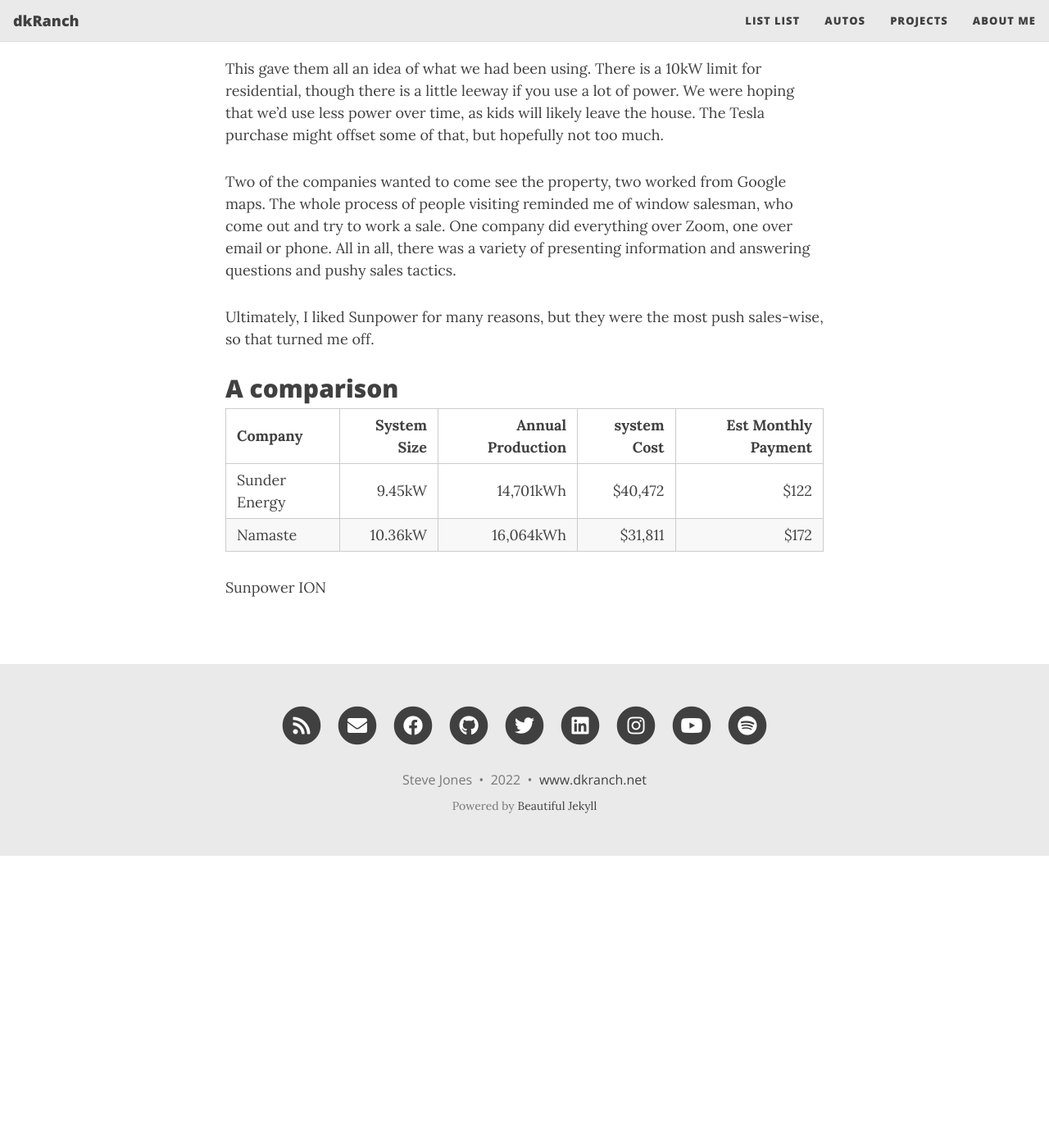
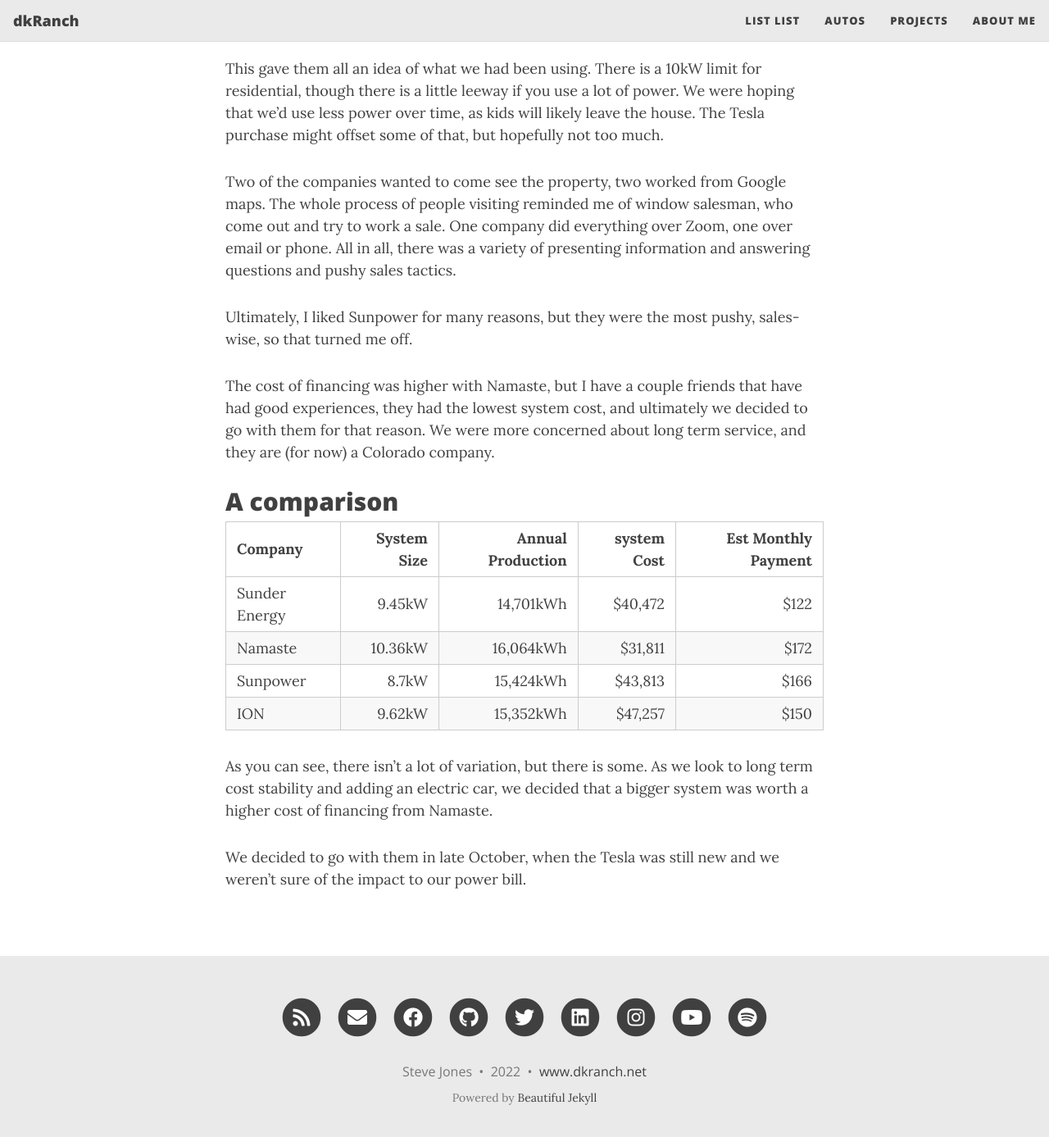
Before and after one commit to dkranch/www, a Jekyll site: the page built from projects/solar/bids.md, in a window 1280 px wide and 1400 px high, scrolled down 1437 px. Shown: the top 1387 px of the window at 82% size. Built offline with Jekyll 4.4.1, drawn with Linux system fonts in a browser that asks for light colours; nearby versions of some CDN libraries; before the commit the page ends 2481 px from its top, so only the background shows below that; some of the changed text lies outside the part shown.

Commit message:
initial solar

```diff
--- a/projects/solar/bids.md
+++ b/projects/solar/bids.md
@@ -41,14 +41,18 @@
 
 Two of the companies wanted to come see the property, two worked from Google maps. The whole process of people visiting reminded me of window salesman, who come out and try to work a sale. One company did everything over Zoom, one over email or phone. All in all, there was a variety of presenting information and answering questions and pushy sales tactics.
 
-Ultimately, I liked Sunpower for many reasons, but they were the most push sales-wise, so that turned me off.
+Ultimately, I liked Sunpower for many reasons, but they were the most pushy, sales-wise, so that turned me off.
 
+The cost of financing was higher with Namaste, but I have a couple friends that have had good experiences, they had the lowest system cost, and ultimately we decided to go with them for that reason. We were more concerned about long term service, and they are (for now) a Colorado company.
 ## A comparison
 
 | Company | System Size | Annual Production | system Cost | Est Monthly Payment |
 |:--------|------------:|------------------:|------------:|--------------------:|
 | Sunder Energy | 9.45kW | 14,701kWh | $40,472 | $122 |
 | Namaste | 10.36kW | 16,064kWh | $31,811 | $172 |
+| Sunpower | 8.7kW | 15,424kWh | $43,813 | $166 |
+| ION | 9.62kW | 15,352kWh | $47,257 | $150 |
 
-Sunpower
-ION
+As you can see, there isn't a lot of variation, but there is some. As we look to long term cost stability and adding an electric car, we decided that a bigger system was worth a higher cost of financing from Namaste.
+
+We decided to go with them in late October, when the Tesla was still new and we weren't sure of the impact to our power bill.
```
Also changed, not shown: other parts of projects/solar/bids.md (+1 -1 lines), projects/solar/install.md (added, +62 -0 lines), projects/solar/solarindex.md (+3 -3 lines), projects/solar/solaronemonth.md (added, +12 -0 lines), assets/img/solar/solar1.jpg (added), assets/img/solar/solar2.jpg (added), assets/img/solar/solar3.jpg (added), assets/img/solar/solar4.jpg (added), assets/img/solar/solar5.jpg (added).
